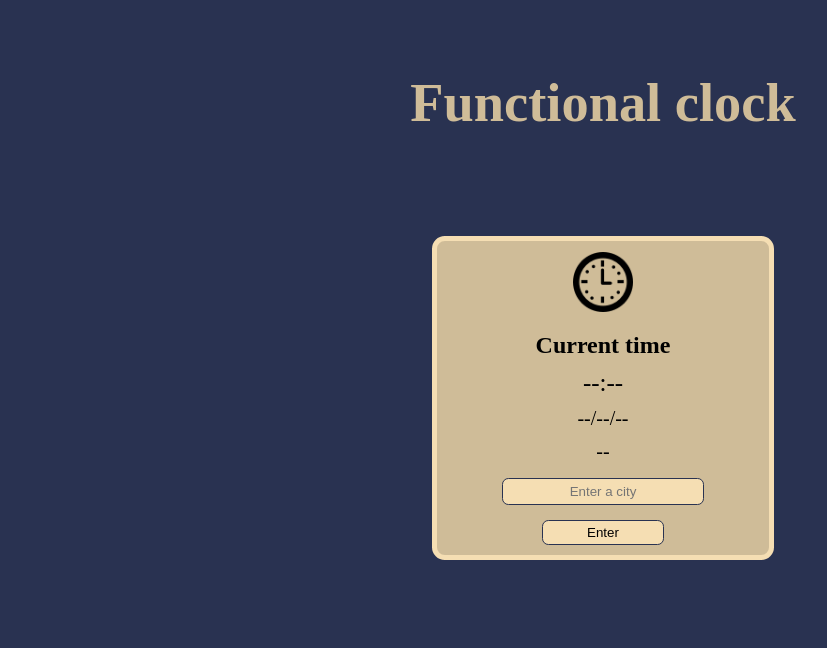
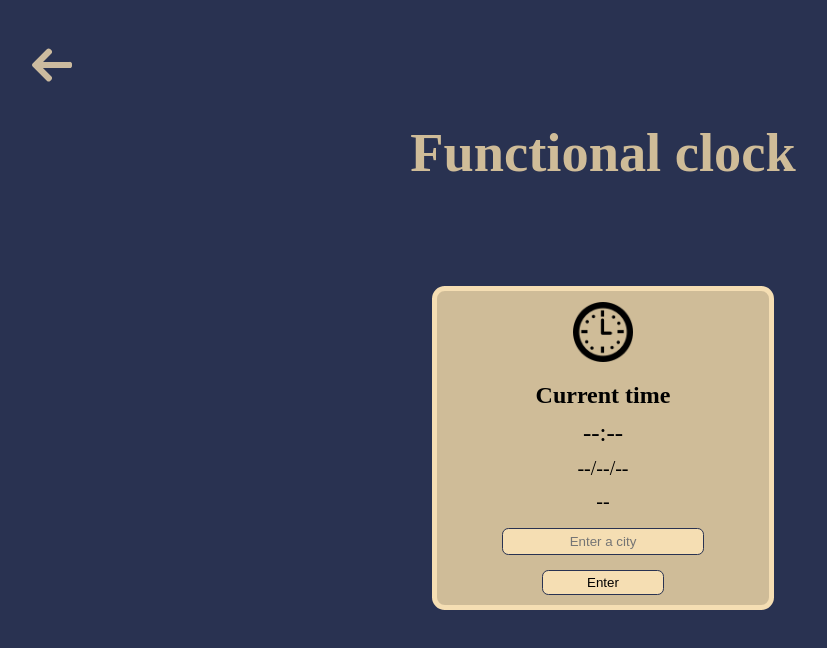
Before and after one commit to nicholasscabral/FunctionalClock, a website: page src/pages/currentTime.html in a window 1280 px wide. Shown: the whole page, without its empty margins (37-864 px from the left). Drawn offline with Linux system fonts and the light colour scheme.

Commit message:
enable backToHome button

```diff
--- a/public/styles/main.css
+++ b/public/styles/main.css
@@ -36,8 +36,6 @@ body {
 
     display: flex;
     flex-direction: column;
-    /* border: 0.4rem solid var(--secondary-color); */
-    border-radius: 0.8rem;
 }
 
 #container .title {
@@ -45,6 +43,23 @@ body {
     margin: 2rem 0 2rem;
     text-align: center;
     color: var(--contrast-color);
+}
+
+#container header {
+    width: 50px;
+    height: 50px;
+
+    background: var(--primary-color);
+    outline: none;
+
+}
+
+#container header a img {
+    height: 40px;
+    width: 40px;
+
+    opacity: 0.8;
+    margin: 5px;
 }
 
 .menu-options {
@@ -82,7 +97,7 @@ body {
     background-color: var(--secondary-color);
 }
 
-@media (min-width:700px) {
+@media (min-width:800px) {
     #container {
         max-height: 90vh;
 
--- a/src/pages/currentTime.html
+++ b/src/pages/currentTime.html
@@ -5,10 +5,12 @@
     <meta name="viewport" content="width=device-width, initial-scale=1.0">
     <link rel="stylesheet" href="/styles/main.css">
     <link rel="stylesheet" href="/styles/currentTime.css">
+    <link rel="shortcut icon" href="/icons/circular-wall-clock-for-livingroom.png" type="image/x-icon">
     <title>Relógio</title>
 </head>
 <body>
     <div id="container">
+        <header><a href="/"><img src="/icons/left-arrow.svg" alt="back"></a></header>
         <div class="title"><h1>Functional clock</h1></div>
         <div class="menu-options">
             <div class="option" id="currentTime">
```
Also changed, not shown: src/pages/countdown.html (+2 -0 lines), src/pages/timer.html (+2 -0 lines), public/icons/left-arrow.svg (added).
